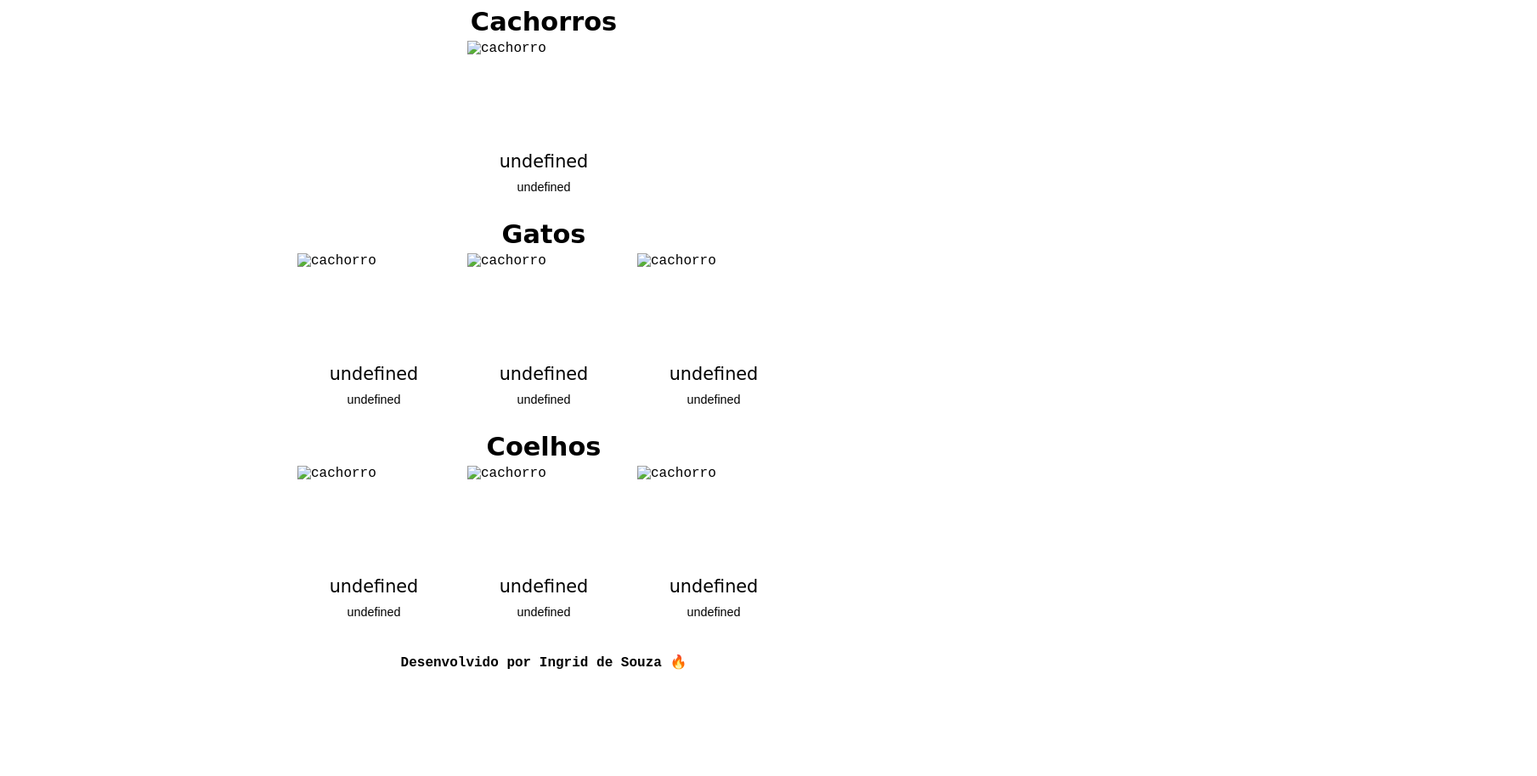
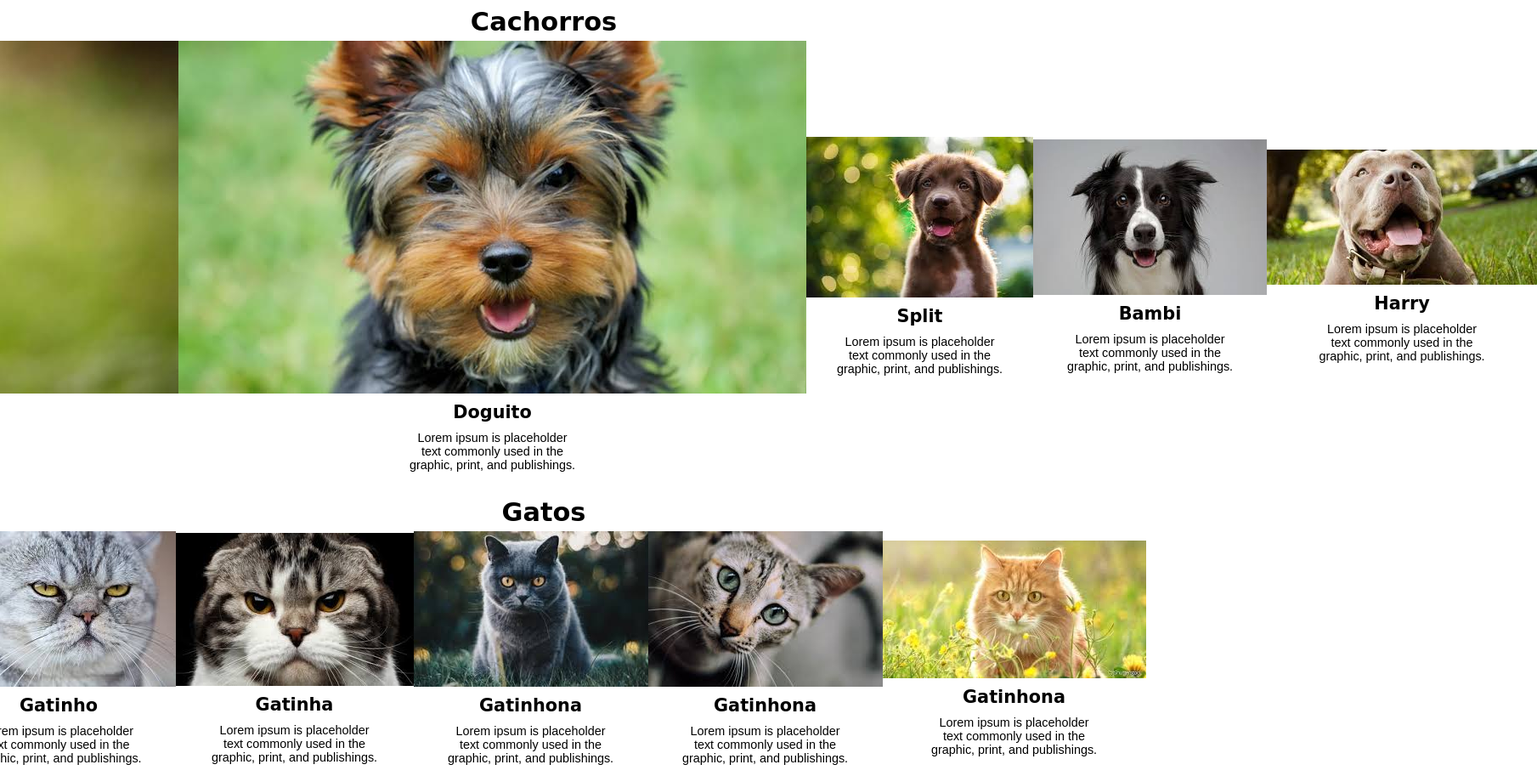
Before and after one commit to IngridsSilveira/petInfo, a website: page index.html in a window 1280 px wide. Shown: the part 492-1405 px from the top of the page at 85% size, 1809 px wide, since content can reach past the window. Before the commit the page ends 1297 px from the top, so only its background shows below. Drawn offline with Linux system fonts and the light colour scheme; a web font is replaced by a local one.

Commit message:
tentativa 7

```diff
--- /dev/null
+++ b/assets/js/animais.js
@@ -0,0 +1,68 @@
+const cachorrosURL = "db.json";
+const gatosURL = "db.json";
+const coelhosURL = "db.json";
+
+const container = document.querySelector('[data-container]')
+const container2 = document.querySelector('[data-container2]')
+const container3 = document.querySelector('[data-container3]')
+
+function pegandoCachorros(){
+  fetch(cachorrosURL).then(response => {
+    return response.json();
+  })
+  .then(data => {
+    const html = data.cachorros.
+    map(element => {
+      return `
+        <div class="conteudo">
+          <img src="${element.image}"/>
+          <h3 class="titles">${element.nome}</h3>
+          <p class="descricao">${element.descricao}</p>
+        </div>
+      `
+    }).join("");
+    container.innerHTML = html;
+  })
+}
+
+function pegandoGatos(){
+  fetch(gatosURL).then(response => {
+    return response.json();
+  })
+  .then(data => {
+    const html = data.gatos.
+    map(element => {
+      return `
+      <div class="conteudo">
+        <img src="${element.image}"/>
+        <h3 class="titles">${element.nome}</h3>
+        <p class="descricao">${element.descricao}</p>
+      </div>
+      `
+    }).join("");
+    container2.innerHTML = html;
+  })
+}
+
+function pegandoCoelhos() {
+  fetch(coelhosURL).then(response => {
+      return response.json();
+    })
+    .then(data => {
+      const html = data.coelhos.
+      map(element => {
+        return `
+        <div class="conteudo">
+            <img src="${element.image}"/>
+            <h3 class="titles">${element.nome}</h3>
+            <p class="descricao">${element.descricao}</p>
+        </div>
+      `
+      }).join("");
+      container3.innerHTML = html;
+    })
+}
+
+pegandoCachorros();
+pegandoGatos();
+pegandoCoelhos();
--- a/assets/js/controllers/animais-controllers.js
+++ /dev/null
@@ -1,46 +0,0 @@
-import { animaisServices } from '../services/animais.js';
-
-const novoAnimal = (nome, descricao, id, image) => {
-    const card = document.createElement("div");
-    const conteudo = `
-        <div class="conteudo" ${id}>
-        <img src="${image}" class="imagens" alt="cachorro">
-        <p class="titles">${nome}</p>
-        <p class="descricao">${descricao}</p>
-        </div>
-    `
-    card.innerHTML = conteudo;
-    return card
-}
-
-const container = document.querySelector('[data-container]')
-const container2 = document.querySelector('[data-container2]')
-const container3 = document.querySelector('[data-container3]')
-
-const render = async () => {
-    try{
-        const ListaAnimais = await animaisServices.listaAnimais()
-
-        Object.keys(ListaAnimais).forEach(elemento => {
-            container.appendChild(novoAnimal(elemento.nome, elemento.descricao, elemento.id, elemento.image));
-        });
-
-
-        const ListaGatos = await animaisServices.listaGatos()
-
-        Object.keys(ListaGatos).forEach(elemento => {
-            container2.appendChild(novoAnimal(elemento.nome, elemento.descricao, elemento.id, elemento.image));
-        });
-
-
-        const ListaCoelhos = await animaisServices.listaCoelhos()
-
-        Object.keys(ListaCoelhos).forEach(elemento => {
-            container3.appendChild(novoAnimal(elemento.nome, elemento.descricao, elemento.id, elemento.image));
-        });
-    }
-    catch(erro){
-        console.log(erro);
-    }
-}
-render()
--- a/assets/js/services/animais.js
+++ /dev/null
@@ -1,32 +0,0 @@
-const cachorrosURL = "assets/js/services/dogs.json";
-const gatosURL = "db.json";
-const coelhosURL = "db.json";
-
-const listaAnimais = () => fetch(cachorrosURL, {
-    method: "GET",
-    headers: {
-        "Content-Type": "application/json"
-        }
-}).then(resposta => resposta.json());
-
-listaAnimais().then(resposta => console.log(resposta));
-
-const listaGatos = () => fetch(gatosURL, {
-    method: "GET",
-    headers: {
-        "Content-Type": "application/json"
-    }
-}).then(resposta => resposta.json());
-
-const listaCoelhos = () => fetch(coelhosURL, {
-    method: "GET",
-    headers: {
-        "Content-Type": "application/json"
-    }
-}).then(resposta => resposta.json());
-
-export const animaisServices = {
-    listaAnimais,
-    listaGatos,
-    listaCoelhos
-}
--- a/assets/js/services/dogs.json
+++ /dev/null
@@ -1,9 +0,0 @@
-{
-    "cachorros": [
-      {
-        "nome": "Rex",
-        "descricao": "Lorem ipsum is placeholder text commonly used in the graphic, print, and publishings.",
-        "id": 1,
-        "image": "https://raw.githubusercontent.com/IngridsSilveira/petInfo/main/assets/images/dog1.jpeg"
-      }
-    ]}
--- a/index.html
+++ b/index.html
@@ -50,10 +50,9 @@
   <p class="rodape-texto">Desenvolvido por <a href="https://ingridssilveira.github.io/IngridSouza/">Ingrid de Souza</a> 🔥</p>
 </footer>
 
-<script type="module" src="assets/js/controllers/animais-controllers.js"></script>
+<script src="assets/js/animais.js"></script>
 
  <script src="assets/js/estilos.js"></script>
 
-
 </body>
 </html>
```
